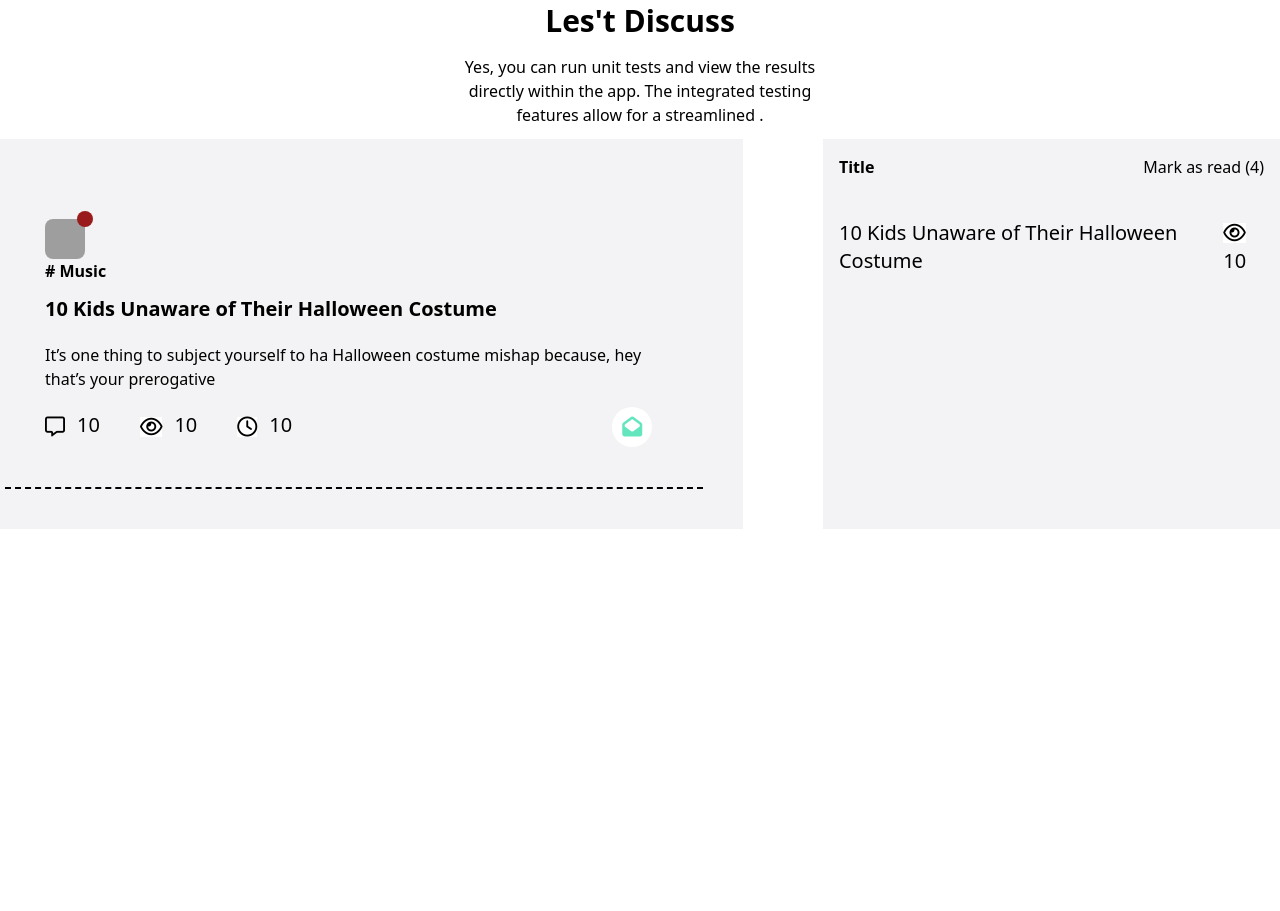
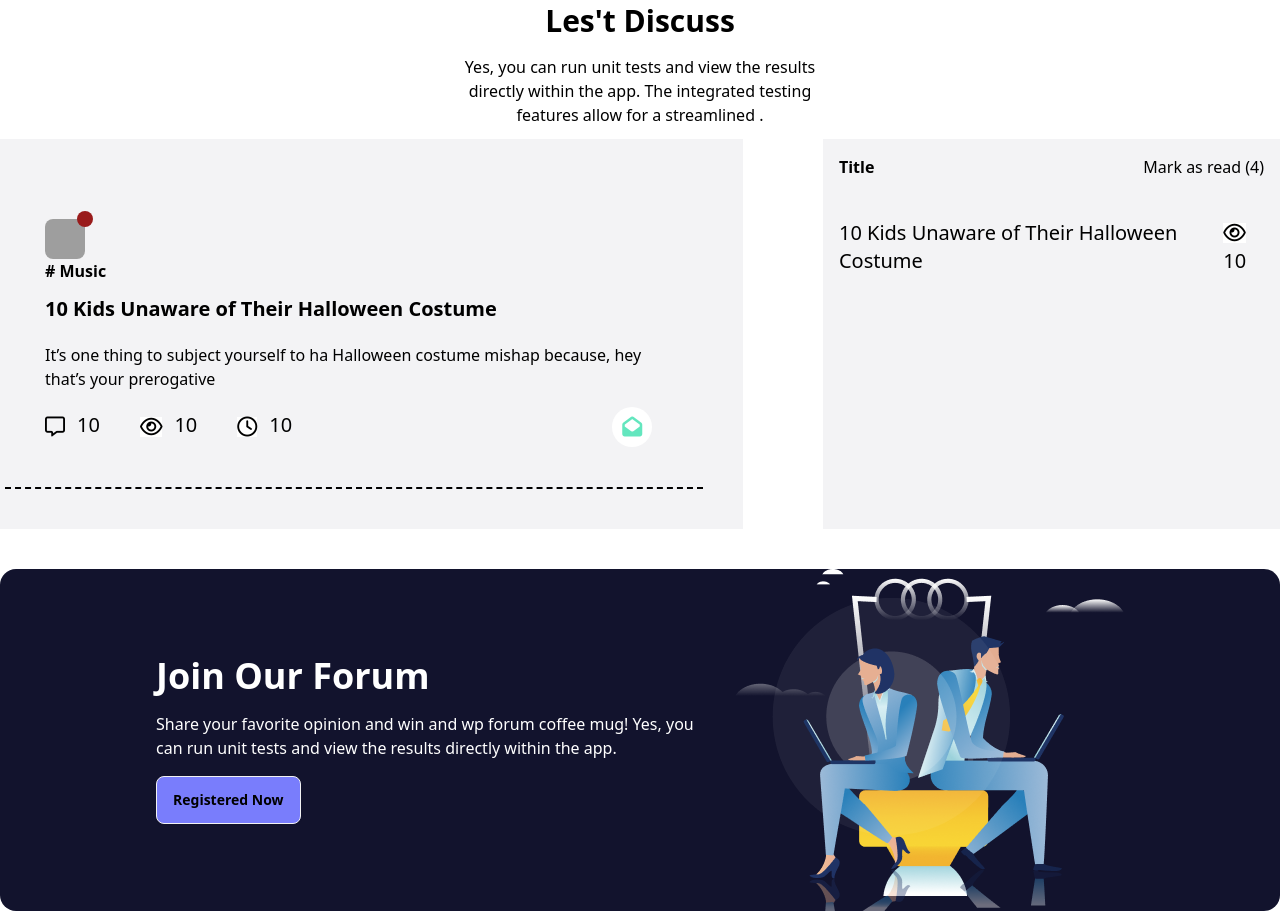
Before and after one commit to YeasinWebDev/a6-retro-forum, a plain HTML site: page index.html in a window 1280 px wide. Shown: the part 517-1428 px from the top of the page. Before the commit the page ends 1046 px from the top, so only its background shows below. Drawn offline with nearby package versions, Linux system fonts and the light colour scheme; grey boxes are pictures that could not be loaded.

Commit message:
join forum add

```diff
--- a/index.html
+++ b/index.html
@@ -156,6 +156,21 @@
             </div>
         </div>
 
+        <!-- join section -->
+        <div class="join text-white flex flex-col md:flex-row justify-center   items-center bg-[#12132D] w-fit mx-auto md:px-20 mt-10 gap-5 rounded-2xl">
+            <div class="left md:w-[50%]">
+                <h1 class="text-2xl md:text-4xl font-bold bg-[#12132D] ">Join Our Forum</h1>
+                <p class="py-4 bg-[#12132D] ">
+                    Share your favorite opinion and win and wp forum coffee mug! Yes, you can run unit tests and view the results directly within the app.
+                </p>
+                <div class="bg-[#12132D] ">
+                    <button class=" hover:bg-[#797DFC] text-black  btn bg-[#797DFC] ">Registered Now</button>
+                </div>
+            </div>
+            <div class="right items-center">
+                <img class="bg-[#12132D] " src="/img/joinforum.png" alt="">
+            </div>
+        </div>
     </main>
 </body>
 
```
